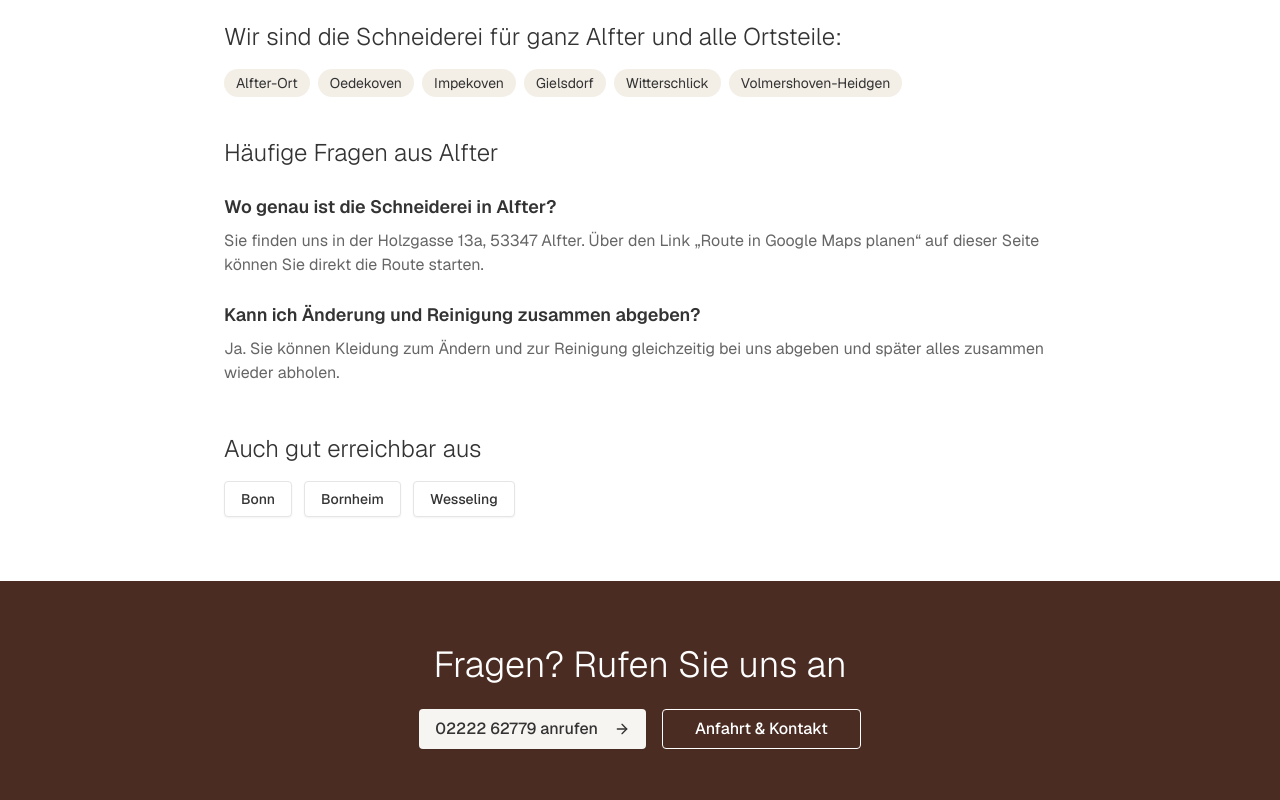
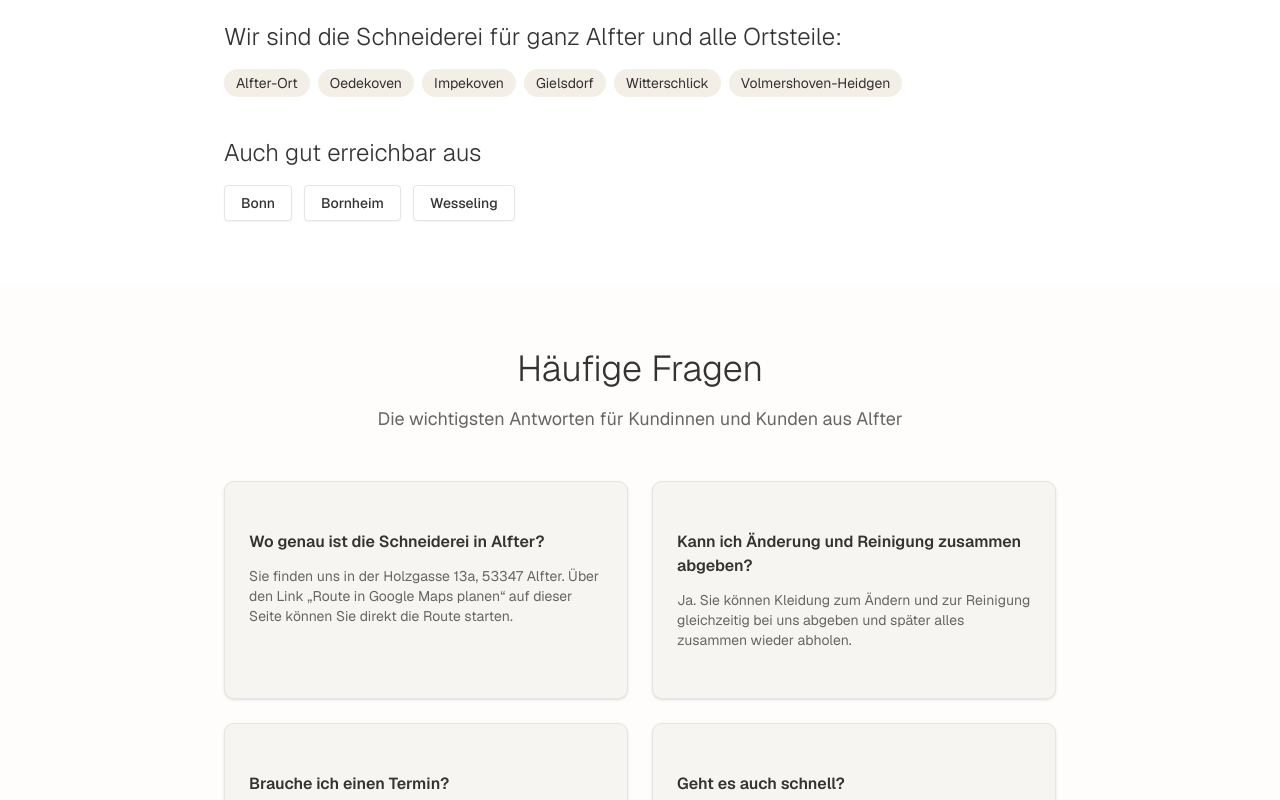
Before and after one commit to haidar2001/Zauberhaende, a Next.js app: page /aenderungsschneiderei-alfter in a window 1280 px wide. Shown: the part 1780-2580 px from the top of the page. Built offline with nearby package versions, Linux system fonts and the light colour scheme.

Commit message:
Ortsseiten: FAQ im Karten-Design
- FaqSection auf allen Ortsseiten, je 2 ortsspezifische + Termin/Express
- FAQPage-Schema entspricht den sichtbaren Fragen

Co-Authored-By: Claude Opus 5.5 <noreply@anthropic.com>

```diff
--- a/app/[standort]/page.tsx
+++ b/app/[standort]/page.tsx
@@ -7,7 +7,8 @@ import Link from "next/link"
 import type { Metadata } from "next"
 import { notFound } from "next/navigation"
 import { getLocation, locations } from "@/lib/locations"
-import { services } from "@/lib/services"
+import { appointmentFaq, expressFaq, services } from "@/lib/services"
+import { FaqSection } from "@/components/faq-section"
 import { MAPS_URL } from "@/lib/business"
 
 const baseUrl = "https://zh-alfter.de"
@@ -35,6 +36,7 @@ export default function LocationPage({ params }: { params: { standort: string }
 
   const url = `${baseUrl}/${location.slug}`
   const otherLocations = locations.filter((l) => l.slug !== location.slug)
+  const faqs = [...location.faqs, appointmentFaq, expressFaq]
 
   return (
     <div className="min-h-screen bg-background">
@@ -53,7 +55,7 @@ export default function LocationPage({ params }: { params: { standort: string }
             {
               "@context": "https://schema.org",
               "@type": "FAQPage",
-              mainEntity: location.faqs.map((faq) => ({
+              mainEntity: faqs.map((faq) => ({
                 "@type": "Question",
                 name: faq.question,
                 acceptedAnswer: { "@type": "Answer", text: faq.answer },
@@ -165,16 +167,6 @@ export default function LocationPage({ params }: { params: { standort: string }
               ))}
             </ul>
 
-            <h2 className="text-2xl font-light text-foreground mb-6">Häufige Fragen aus {location.city}</h2>
-            <div className="space-y-6 mb-12">
-              {location.faqs.map((faq) => (
-                <div key={faq.question}>
-                  <h3 className="text-lg font-semibold text-foreground mb-2">{faq.question}</h3>
-                  <p className="text-muted-foreground">{faq.answer}</p>
-                </div>
-              ))}
-            </div>
-
             <h2 className="text-2xl font-light text-foreground mb-4">Auch gut erreichbar aus</h2>
             <div className="flex flex-wrap gap-3">
               {otherLocations.map((l) => (
@@ -185,6 +177,8 @@ export default function LocationPage({ params }: { params: { standort: string }
             </div>
           </div>
         </section>
+
+        <FaqSection faqs={faqs} subtitle={`Die wichtigsten Antworten für Kundinnen und Kunden aus ${location.city}`} />
 
         <section className="py-16 bg-primary text-primary-foreground">
           <div className="max-w-4xl mx-auto px-4 sm:px-6 lg:px-8 text-center">
--- a/lib/services.ts
+++ b/lib/services.ts
@@ -26,13 +26,13 @@ const priceFaq: ServiceFaq = {
     "Feste Preise gibt es bei uns nicht – der Preis richtet sich nach Aufwand und Material. Kommen Sie einfach vorbei, wir schauen uns Ihr Kleidungsstück an und nennen Ihnen den Preis direkt vor Ort, bevor wir mit der Arbeit beginnen.",
 }
 
-const appointmentFaq: ServiceFaq = {
+export const appointmentFaq: ServiceFaq = {
   question: "Brauche ich einen Termin?",
   answer:
     "Nein. Sie können während unserer Öffnungszeiten jederzeit ohne Termin in unser Geschäft in der Holzgasse 13a in Alfter kommen.",
 }
 
-const expressFaq: ServiceFaq = {
+export const expressFaq: ServiceFaq = {
   question: "Geht es auch schnell?",
   answer:
     "Ja, für eilige Aufträge bieten wir einen Express-Service an. Je nach Aufwand können Änderungen sogar noch am selben Tag fertig werden. Sagen Sie uns bei der Abgabe einfach, bis wann Sie das Stück brauchen.",
```
